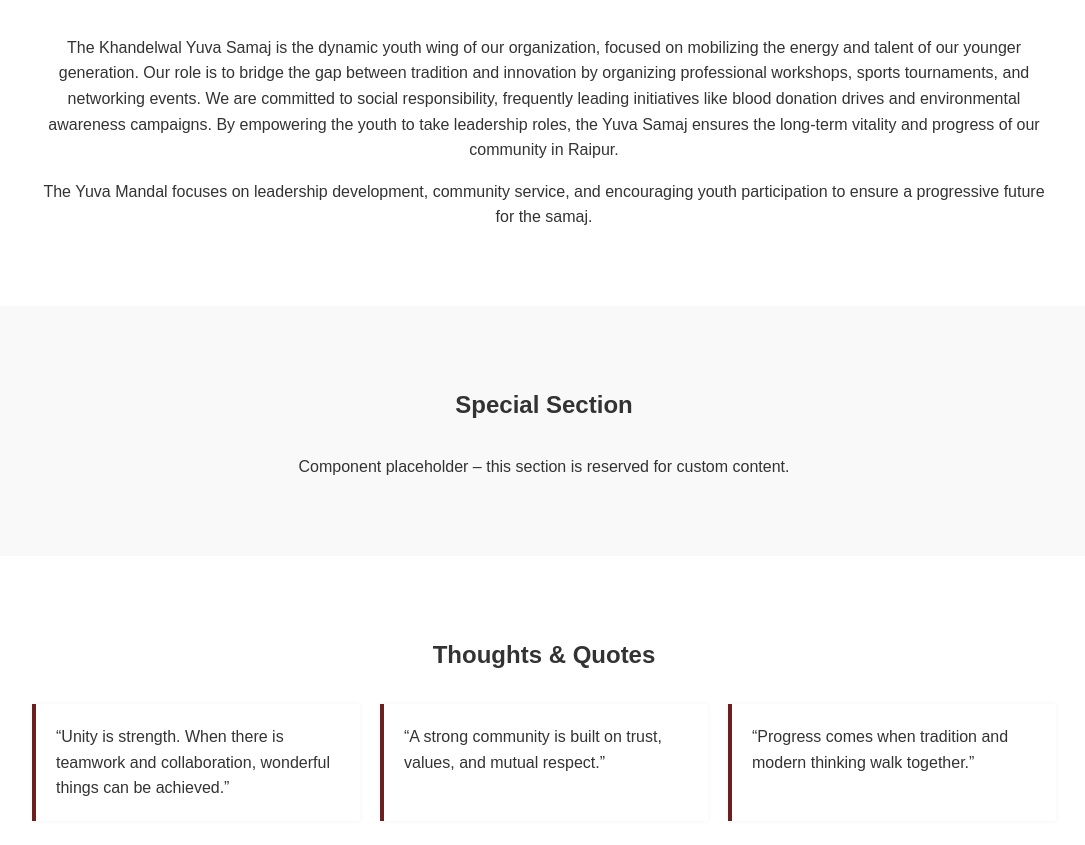
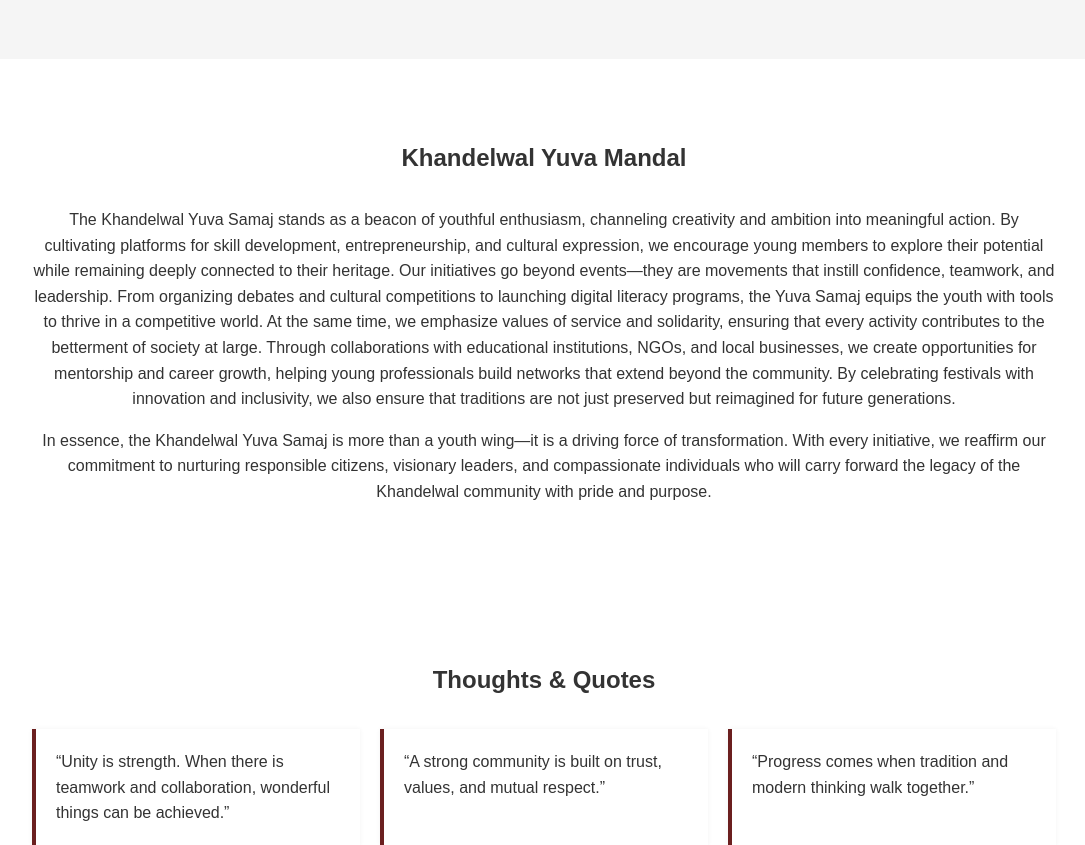
Before and after one commit to Apoorvghoshal/The_phenix, a Flask app: page /about in a window 1280 px wide. Shown: the part 1313-2158 px from the top of the page, without its empty margins (96-1181 px from the left). Run offline with Flask 3, Linux system fonts and the light colour scheme.

Commit message:
Revise About Us page with updated content and layout
Updated content and structure of the About Us page to enhance clarity and engagement. Added new sections and improved existing text for better representation of Khandelwal Samaj's mission and activities.

```diff
--- a/templates/about.html
+++ b/templates/about.html
@@ -13,14 +13,14 @@
   <div class="nav-container">
     <div class="logo">
       <img src="{{ url_for('static', filename='assests/logo.png') }}" alt="Logo">
-      <span>Khandelwal Samaj Raipur</span>
+      <span data-key="hero-title">Khandelwal Samaj Raipur</span>
     </div>
 
    <nav id="nav-menu">
-      <a href="{{ url_for('home') }}">Home</a>
-      <a href="{{ url_for('about') }}">About</a>
-      <a href="{{ url_for('directory') }}">Community Directory</a>
-      <a href="{{ url_for('contact') }}">Contact</a>
+      <a href="{{ url_for('home') }}" data-key="home-link">Home</a>
+      <a href="{{ url_for('about') }}" data-key="about-link">About</a>
+      <a href="{{ url_for('directory') }}" data-key="directory-link">Community Directory</a>
+      <a href="{{ url_for('contact') }}" data-key="contact-link">Contact</a>
     </nav>
 
     <div class="menu-toggle" onclick="toggleMenu()">☰</div>
@@ -28,27 +28,28 @@
 </header>
 
 <section class="about-samaj">
-  <h1>About Khandelwal Samaj</h1>
+  <h1 data-key="about-heading">About Khandelwal Samaj</h1>
 
   <div class="samaj-wrapper">
     <div class="samaj-text">
       <p>
-        The Khandelwal Yuva Samaj is the dynamic youth wing of our organization,
-        focused on mobilizing the energy and talent of our younger generation.
-        Our role is to bridge the gap between tradition and innovation by organizing professional workshops,
-        sports tournaments, and networking events.
+        The Khandelwal Samaj, Raipur, not only safeguards traditions but also embraces progress by
+          encouraging education, entrepreneurship, and social responsibility among its members.
+          Through mentorship programs, and career guidance initiatives, the Samaj empowers the younger generation to excel in academics and professional life while staying rooted in cultural values.
+          <p>
+          Beyond cultural preservation, the Samaj fosters unity by hosting community gatherings,
+        health camps, and awareness drives that strengthen social bonds and promote collective well-being.
+        Its commitment to philanthropy extends to supporting charitable causes, aiding the underprivileged, and
+        contributing to disaster relief efforts, thereby reinforcing the spirit of compassion and service.
+        In today’s rapidly evolving society, the Samaj acts as a bridge between tradition and modernity—celebrating age-old customs while adapting to contemporary needs. By nurturing inclusivity, encouraging dialogue, and promoting ethical living, the Khandelwal Samaj continues to be a guiding force, ensuring that the legacy of the community remains vibrant and relevant for generations to come.
       </p>
-      <p>
-        We are committed to social responsibility, frequently leading initiatives like blood donation
-        drives and environmental awareness campaigns. By empowering the youth to take leadership roles,
-        the Yuva Samaj ensures the long-term vitality and progress of our community in Raipur.
-      </p>
+
     </div>
 
     <div class="samaj-carousel">
-      <img class="samaj-slide active" src="https://picsum.photos/500/350?31">
-      <img class="samaj-slide" src="https://picsum.photos/500/350?32">
-      <img class="samaj-slide" src="https://picsum.photos/500/350?33">
+      <img class="samaj-slide active" src="{{ url_for('static', filename='assests/event6.jpeg') }}">
+<!--      <img class="samaj-slide" src="{{ url_for('static', filename='assests/event2.jpeg') }}">-->
+<!--      <img class="samaj-slide" src="{{ url_for('static', filename='assests/event3.jpeg') }}">-->
     </div>
   </div>
 </section>
@@ -56,41 +57,34 @@
 <section class="gallery">
   <h2>Gallery</h2>
   <div class="gallery-grid">
-    <img src="https://picsum.photos/300/220?41">
-    <img src="https://picsum.photos/300/220?42">
-    <img src="https://picsum.photos/300/220?43">
-    <img src="https://picsum.photos/300/220?44">
-    <img src="https://picsum.photos/300/220?45">
-    <img src="https://picsum.photos/300/220?46">
+    <img src="{{ url_for('static', filename='assests/program.jpeg') }}">
+    <img src="{{ url_for('static', filename='assests/program1.jpeg') }}">
+    <img src="{{ url_for('static', filename='assests/program2.jpeg') }}">
+    <img src="{{ url_for('static', filename='assests/program3.jpeg') }}">
+    <img src="{{ url_for('static', filename='assests/program4.jpeg') }}">
+    <img src="{{ url_for('static', filename='assests/program5.jpeg') }}">
   </div>
 </section>
 
 <section class="yuva">
   <h2>Khandelwal Yuva Mandal</h2>
   <p>
-    The Khandelwal Yuva Samaj is the dynamic youth wing of our organization,
-      focused on mobilizing the energy and talent of our younger generation.
-      Our role is to bridge the gap between tradition and innovation by organizing
-      professional workshops, sports tournaments, and networking events.
-      We are committed to social responsibility, frequently leading initiatives like
-      blood donation drives and environmental awareness campaigns.
-      By empowering the youth to take leadership roles, the Yuva Samaj ensures
-      the long-term vitality and progress of our community in Raipur.
+    The Khandelwal Yuva Samaj stands as a beacon of youthful enthusiasm, channeling creativity and ambition into meaningful action. By cultivating platforms for skill development, entrepreneurship, and cultural expression, we encourage young members to explore their potential while remaining deeply connected to their heritage.
+Our initiatives go beyond events—they are movements that instill confidence, teamwork, and leadership. From organizing debates and cultural competitions to launching digital literacy programs, the Yuva Samaj equips the youth with tools to thrive in a competitive world. At the same time, we emphasize values of service and solidarity, ensuring that every activity contributes to the betterment of society at large.
+Through collaborations with educational institutions, NGOs, and local businesses, we create opportunities for mentorship and career growth, helping young professionals build networks that extend beyond the community. By celebrating festivals with innovation and inclusivity, we also ensure that traditions are not just preserved but reimagined for future generations.
 
   </p>
   <p>
-    The Yuva Mandal focuses on leadership development, community service,
-    and encouraging youth participation to ensure a progressive future
-    for the samaj.
+    In essence, the Khandelwal Yuva Samaj is more than a youth wing—it is a driving force of transformation. With every initiative, we reaffirm our commitment to nurturing responsible citizens, visionary leaders, and compassionate individuals who will carry forward the legacy of the Khandelwal community with pride and purpose.
   </p>
 </section>
 
-<section class="custom-section">
-  <h2>Special Section</h2>
-  <p>
-    Component placeholder – this section is reserved for custom content.
-  </p>
-</section>
+<!--<section class="custom-section">-->
+<!--  <h2>Special Section</h2>-->
+<!--  <p>-->
+<!--    Component placeholder – this section is reserved for custom content.-->
+<!--  </p>-->
+<!--</section>-->
 
 <section class="quotes">
   <h2>Thoughts & Quotes</h2>
```
